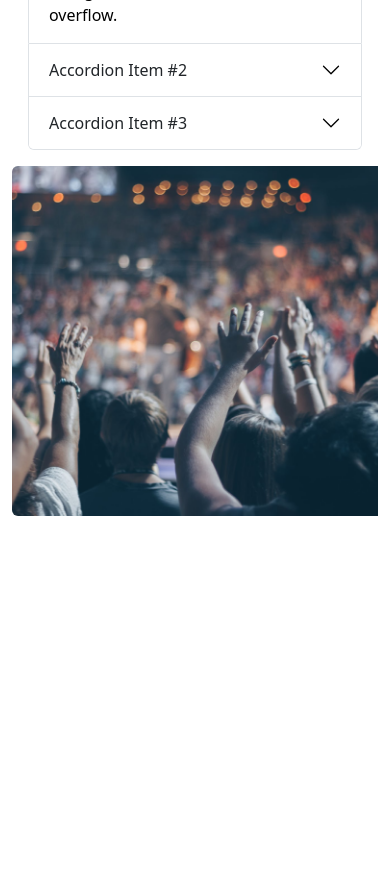
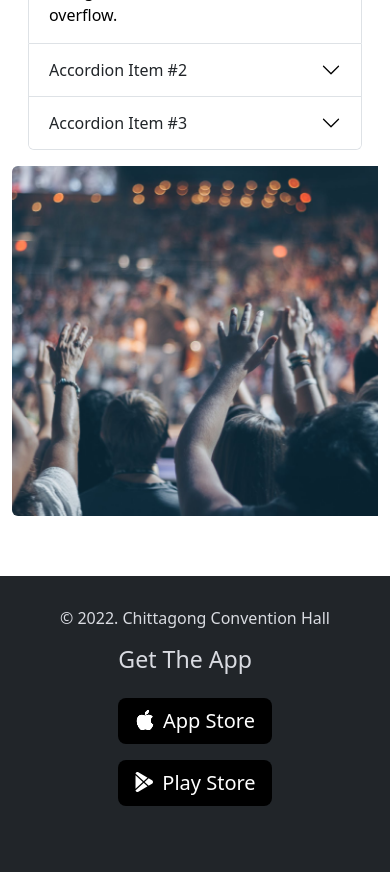
Before and after one commit to bd-dev-ismail/chittagong-convention-hall, a plain HTML site: page index.html in a window 390 px wide. Shown: the part 5856-6728 px from the top of the page. Before the commit the page ends 6432 px from the top, so only its background shows below. Drawn offline with nearby package versions, Linux system fonts and the light colour scheme.

Commit message:
Done With Responsive

```diff
--- a/css/styles.css
+++ b/css/styles.css
@@ -99,6 +99,21 @@
 .card-body{
     margin: 0 !important;
 }
+/* Footer  */
+.custom-footer{
+    display: flex;
+    align-items: center;
+    justify-content: space-between;
+    color: #D9DBE1;
+    padding: 30px 0;
+}
+.footer-app .btn-custom{
+    background-color: black;
+    border: none;
+}
+.footer-area .container-fluid{
+    height: 25vh !important;
+}
 /* Media Queries  */
 @media only screen and (max-width: 768px) and (min-width: 350px){
     .section-one,
@@ -135,6 +150,12 @@
     .price-1 {
         margin-bottom: 30px;
     }
+    .custom-footer{
+        flex-direction: column;
+    }
+    .footer-area .container-fluid {
+    height: 35vh !important;
+        }
 
 }
 @media only screen and (max-width: 992px) and (min-width: 769px){
@@ -152,6 +173,9 @@
     font-size: 1.8rem;
     font-weight: 700;
     }
+    .footer-area .container-fluid{
+        height: 20vh !important;
+    }
 
 
 }
--- a/index.html
+++ b/index.html
@@ -345,6 +345,18 @@
     </section>
     <!-- Footer Area  -->
     <section class="footer-area">
+        <div class="container-fluid bg-dark">
+            <div class="container custom-footer">
+                <div class="footer-title ">
+                    <p class="">© 2022. Chittagong Convention Hall</p>
+                </div>
+                <div class="footer-app d-flex flex-column justify-content-evenly">
+                    <h3 class="mb-4">Get The App</h3>
+                    <button class="btn btn-primary btn-lg btn-custom mb-3"><i class="bi bi-apple me-2"></i>App Store</button>
+                    <button class="btn btn-primary btn-lg btn-custom"><i class="bi bi-google-play me-2"></i>Play Store</button>
+                </div>
+            </div>
+        </div>
     </section>
 </main>
 
```
